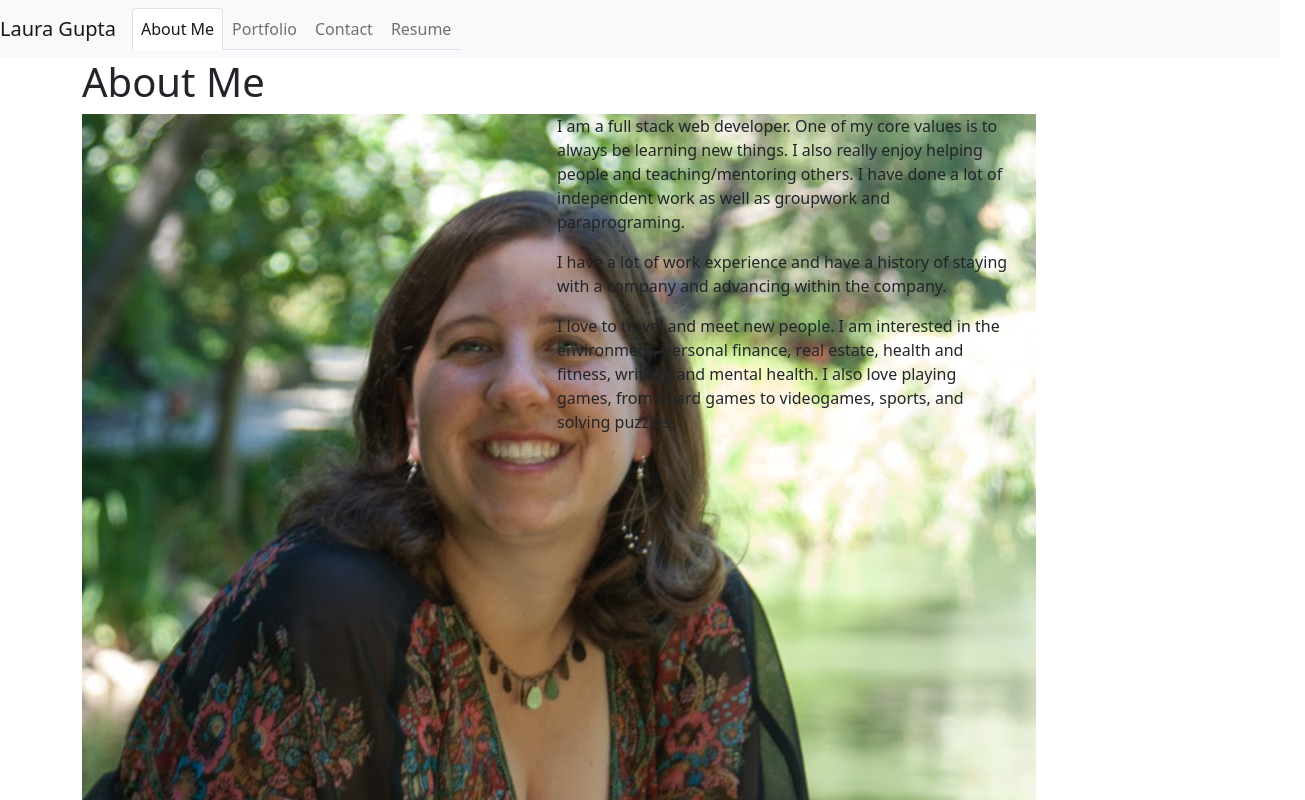
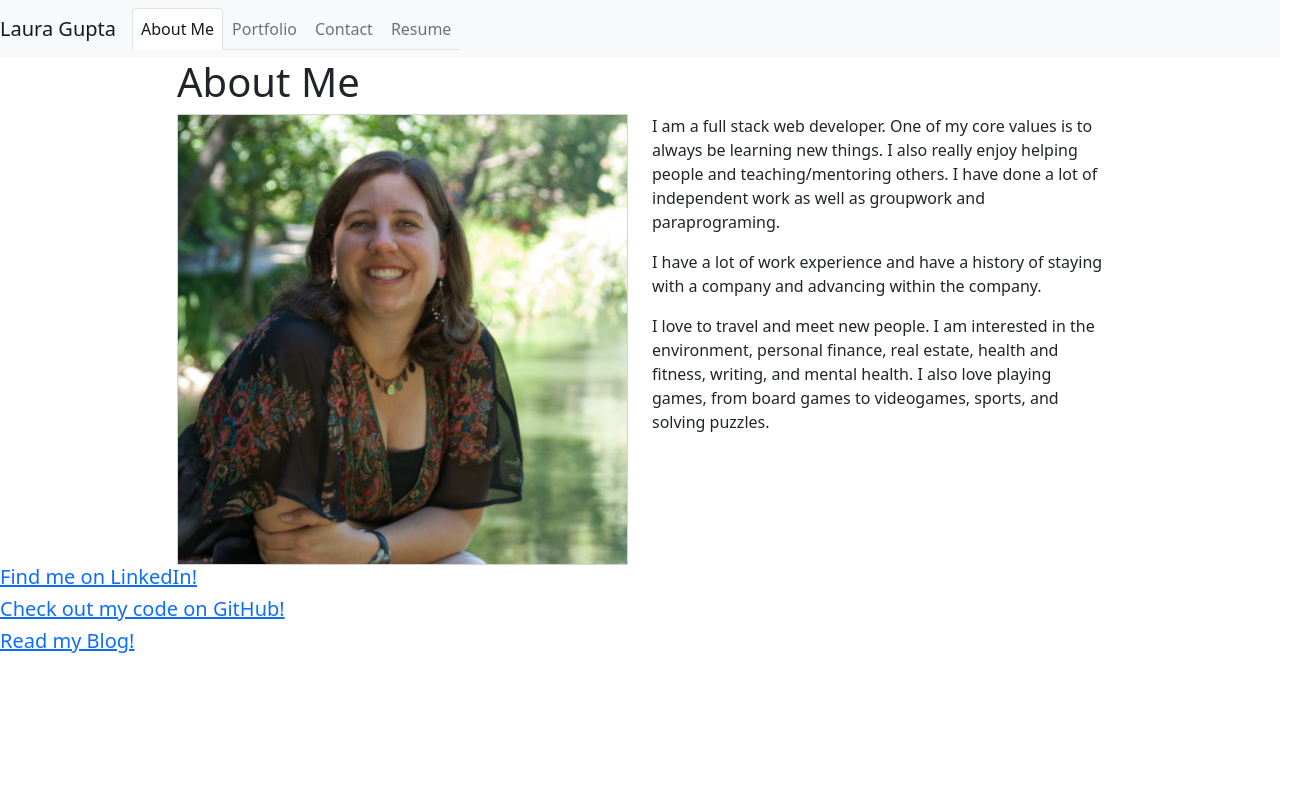
Before and after one commit to lauragupta/lauraReactPortfolio, a React (Create React App) app: page / in a window 1280 px wide. Shown: the top 800 px of the page, 1305 px wide, since content can reach past the window. Built offline with nearby package versions, Linux system fonts and the light colour scheme.

Commit message:
add css styles to AboutMe

```diff
--- /dev/null
+++ b/src/Components/Pages/AboutMe.css
@@ -0,0 +1,6 @@
+
+.myPhoto {
+  border: 1px solid lightgray;
+  max-width: 500px;
+  width: 100%;
+}
--- a/src/Components/Pages/AboutMe.js
+++ b/src/Components/Pages/AboutMe.js
@@ -1,15 +1,23 @@
 import React from 'react';
 import photo from '../Pages/Napa-1.jpg';
+import './AboutMe.css';
+
 
 export default function AboutMe() {
+
+
   return (
     <div className="container">
-      <h1>About Me</h1>
+      <div className='row'>
+        <h1 className='column offset-md-1'>About Me</h1>
+      </div>
       <div className="row">
-        <div className="col-5">
-          <img src={photo} alt="Laura" />
+        <div className="column col-12 col-md-5 offset-md-1">
+          <div>
+            <img className='myPhoto' src={photo} alt="Laura" />
+          </div>
         </div>
-        <div className="col-5">
+        <div className="column col-12 col-md-5">
           <p>
             I am a full stack web developer. One of my core values is to always be learning new things. I also really enjoy helping people and teaching/mentoring others. I have done a lot of independent work as well as groupwork and paraprograming.
           </p>
```
